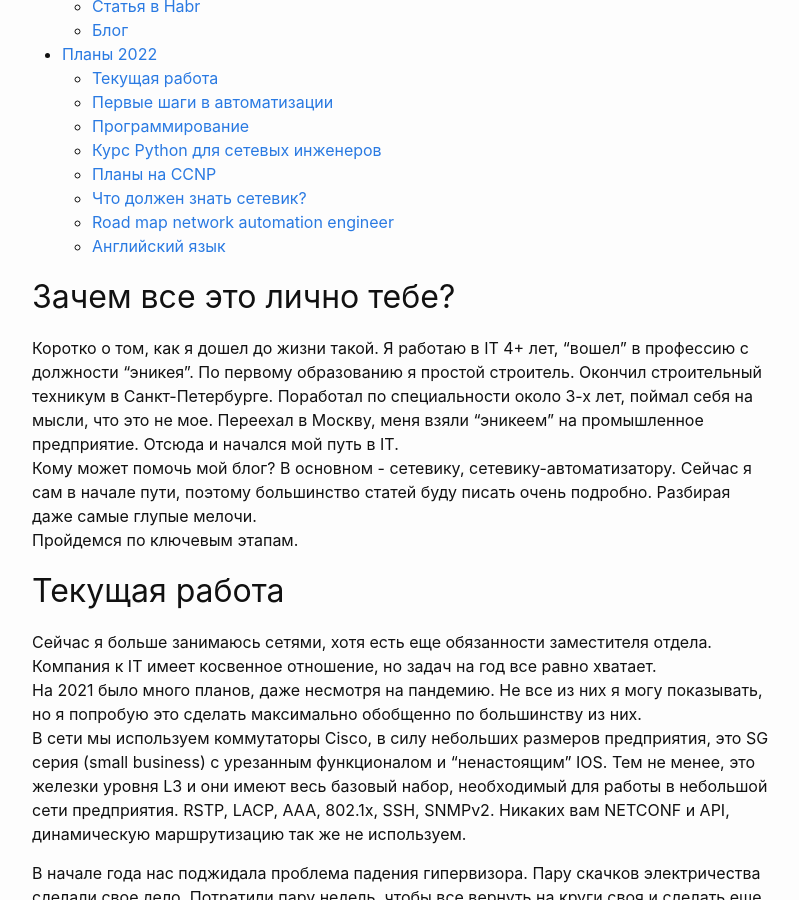
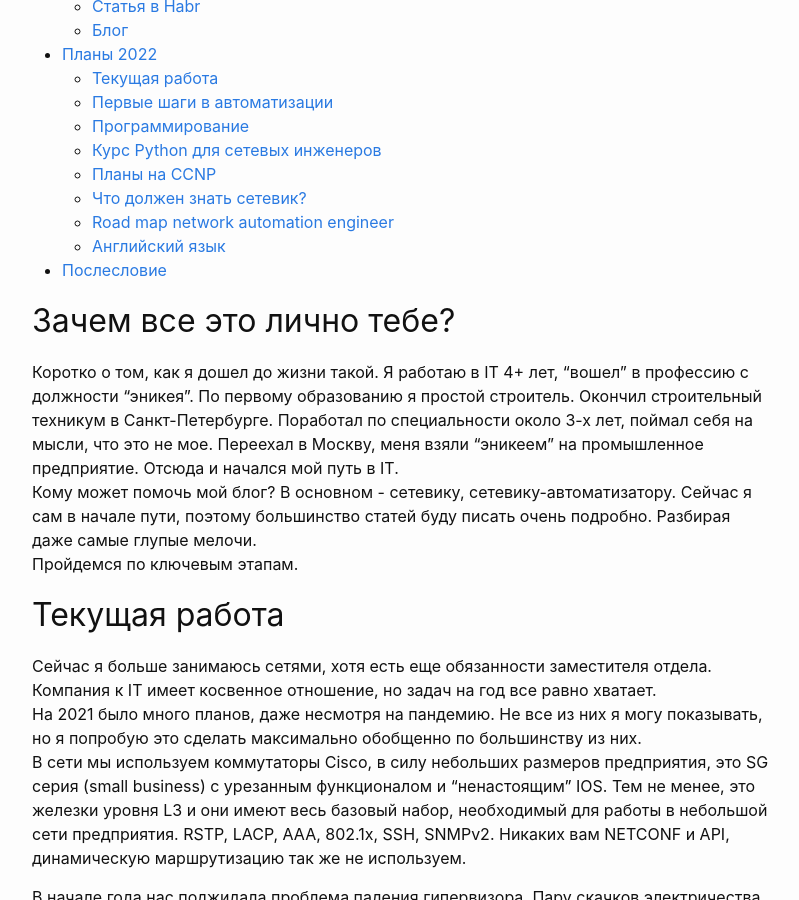
Before and after one commit to woohung/woohung.github.io, a Jekyll site: the page built from _posts/2021-12-25-Итоги.md, in a window 1280 px wide and 900 px high, scrolled down 1113 px. Shown: the whole window, without its empty margins (238-1037 px from the left). Built offline with Jekyll 4.4.1, drawn with Linux system fonts in a browser that asks for light colours.

Commit message:
Update 2021-12-25-Итоги.md

```diff
--- a/_posts/2021-12-25-Итоги.md
+++ b/_posts/2021-12-25-Итоги.md
@@ -30,6 +30,7 @@
 	* [Что должен знать сетевик?](#Q)
 	* [Road map network automation engineer](#Roadmap)
 	* [Английский язык](#Eng)
+* [Послесловие](#End)
 
 <!-- vscode-markdown-toc-config
 	numbering=true
@@ -111,8 +112,8 @@
 Самый интересный проект для меня.
 ### <a name='Eng'></a>Английский язык
 Та вещь, которая будет неотъемлемой частью следующего года. Буду активно его подтягивать и развивать. Если накопится на статью, обязательно поделюсь прогрессом и советами.
-<hr>
 
+## <a name='End'></a>Послесловие
 На этом все, вот такие итоги 2021 года. Возможно, вспомнил не все, но выжал максимум. Не включал туда личные моменты, как близкие относятся к такому плотному учебному процессу, как организую тайм-менеджмент, как подтягиваю здоровье и т.п. Если достигну в этом некоторого прогресса, расскажу и об этом.
 А пока, с наступающими праздниками! Продолжим работу в 2022.
 
```
